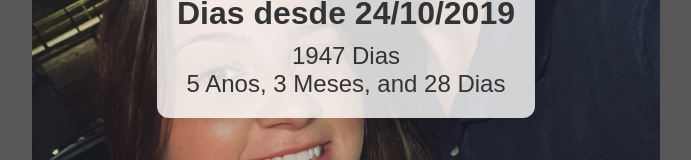
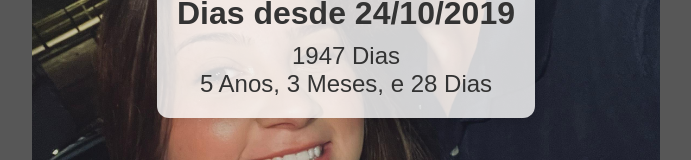
Before and after one commit to Ferrari050/contador, a plain HTML site: page index.html in a window 1280 px wide. Shown: the part 364-524 px from the top of the page, without its empty margins (294-985 px from the left). Drawn offline with Linux system fonts and the light colour scheme.

Commit message:
Update index.html

```diff
--- a/index.html
+++ b/index.html
@@ -70,7 +70,7 @@
         months += 12;
       }
 
-      return `${years} Anos, ${months} Meses, and ${days} Dias`;
+      return `${years} Anos, ${months} Meses, e ${days} Dias`;
     }
 
     document.getElementById('days').textContent = calculateDaysSince('2019-10-24') + ' Dias';
```
